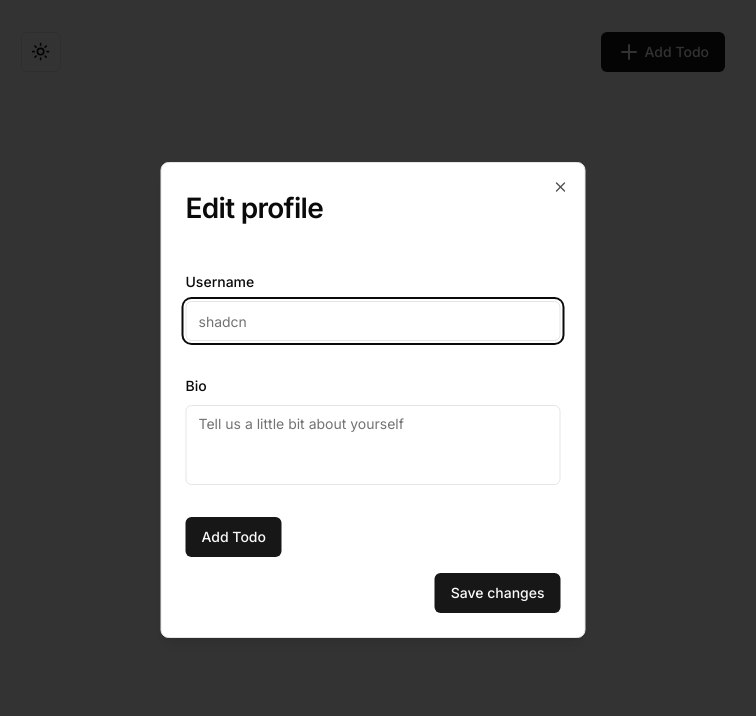
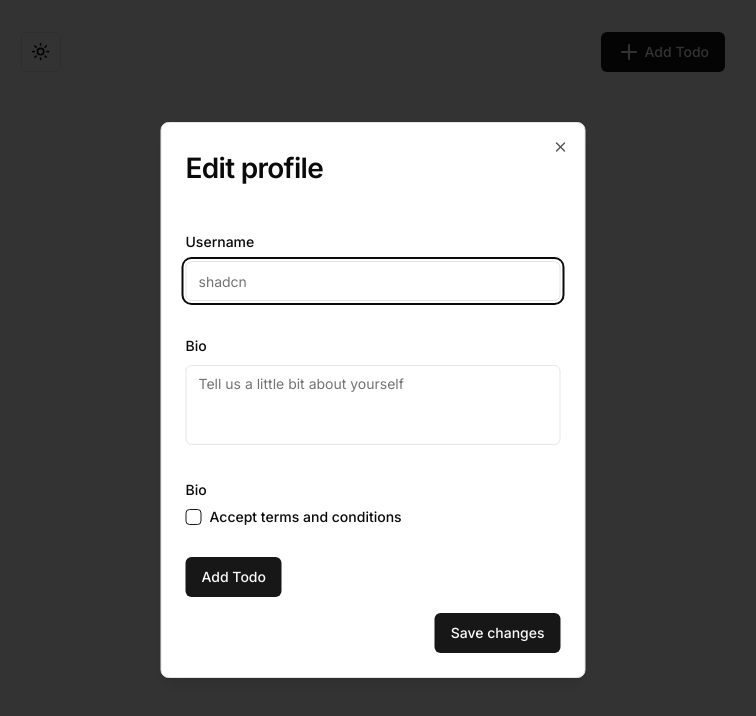
Before and after one commit to MahmoudNasser1242000/fullstack-todo-app-with-nextjs, a Next.js app: page / in a window 1280 px wide. Both pictures are taken after a click on the button "Add Todo". Shown: the top 716 px of the page, without its empty margins (267-1023 px from the left). Built offline with nearby package versions, Linux system fonts and the light colour scheme; no server answers; the database is empty.

Commit message:
add checkbox field

```diff
--- a/package.json
+++ b/package.json
@@ -14,6 +14,7 @@
   "dependencies": {
     "@hookform/resolvers": "^3.6.0",
     "@prisma/client": "^5.15.1",
+    "@radix-ui/react-checkbox": "^1.1.1",
     "@radix-ui/react-dialog": "^1.1.1",
     "@radix-ui/react-dropdown-menu": "^2.1.1",
     "@radix-ui/react-label": "^2.1.0",
--- a/src/components/TodoForm.tsx
+++ b/src/components/TodoForm.tsx
@@ -14,6 +14,7 @@
 import { z } from "zod";
 import { Button } from './ui/button';
 import { addTodo } from '@/actions/todos.actions';
+import { Checkbox } from "@/components/ui/checkbox"
 
 const TodoForm = () => {
     const profileFormSchema = z.object({
@@ -48,7 +49,7 @@
     });
 
     const onSubmit = async (data: ProfileFormValues) => {
-        const res = await addTodo({title: data.title, body: data.body})
+        const res = await addTodo({ title: data.title, body: data.body })
         console.log(res);
     }
 
@@ -87,6 +88,29 @@
                             </FormItem>
                         )}
                     />
+
+                    <FormField
+                        control={form.control}
+                        name="body"
+                        render={({ field }) => (
+                            <FormItem>
+                                <FormLabel>Bio</FormLabel>
+                                <FormControl>
+                                    <div className="flex items-center space-x-2">
+                                        <Checkbox id="terms" />
+                                        <label
+                                            htmlFor="terms"
+                                            className="text-sm font-medium leading-none peer-disabled:cursor-not-allowed peer-disabled:opacity-70"
+                                        >
+                                            Accept terms and conditions
+                                        </label>
+                                    </div>
+
+                                </FormControl>
+                                <FormMessage />
+                            </FormItem>
+                        )}
+                    />
                     <Button type='submit'>Add Todo</Button>
                 </form>
             </Form>
--- /dev/null
+++ b/src/components/ui/checkbox.tsx
@@ -0,0 +1,30 @@
+"use client"
+
+import * as React from "react"
+import * as CheckboxPrimitive from "@radix-ui/react-checkbox"
+import { Check } from "lucide-react"
+
+import { cn } from "@/lib/utils"
+
+const Checkbox = React.forwardRef<
+  React.ElementRef<typeof CheckboxPrimitive.Root>,
+  React.ComponentPropsWithoutRef<typeof CheckboxPrimitive.Root>
+>(({ className, ...props }, ref) => (
+  <CheckboxPrimitive.Root
+    ref={ref}
+    className={cn(
+      "peer h-4 w-4 shrink-0 rounded-sm border border-primary ring-offset-background focus-visible:outline-none focus-visible:ring-2 focus-visible:ring-ring focus-visible:ring-offset-2 disabled:cursor-not-allowed disabled:opacity-50 data-[state=checked]:bg-primary data-[state=checked]:text-primary-foreground",
+      className
+    )}
+    {...props}
+  >
+    <CheckboxPrimitive.Indicator
+      className={cn("flex items-center justify-center text-current")}
+    >
+      <Check className="h-4 w-4" />
+    </CheckboxPrimitive.Indicator>
+  </CheckboxPrimitive.Root>
+))
+Checkbox.displayName = CheckboxPrimitive.Root.displayName
+
+export { Checkbox }
```
Also changed, not shown: 1 other file (tests, documents, lock files or other folders).
